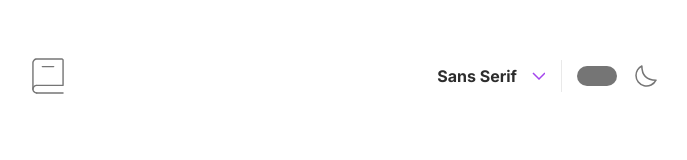
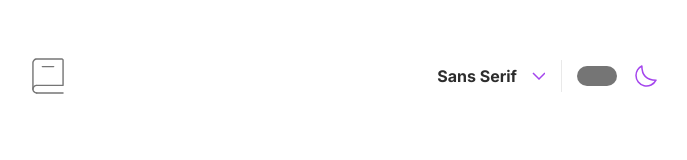
Before and after one commit to xhundo/dictionary, a React (Vite) app: page / in a window 1280 px wide. Shown: the top 160 px of the page, without its empty margins (288-975 px from the left). Built offline with nearby package versions, Linux system fonts and the light colour scheme.

Commit message:
refactor: stroke style

```diff
--- a/src/assets/Moon.tsx
+++ b/src/assets/Moon.tsx
@@ -1,4 +1,4 @@
-const Moon: React.FC = () => {
+const Moon: React.FC<{ theme: string }> = ({ theme }) => {
   return (
     <div className="cursor-pointer">
       <svg
@@ -12,7 +12,7 @@ const Moon: React.FC = () => {
           fillRule="evenodd"
           clipRule="evenodd"
           d="M1 10.449C0.998458 12.8283 1.80169 15.1383 3.27914 17.0033C4.75659 18.8683 6.82139 20.1788 9.13799 20.7218C11.4545 21.2647 13.8866 21.0082 16.039 19.994C18.1912 18.9797 19.9373 17.2673 20.9931 15.1352C11.5442 15.1352 6.85799 10.4479 6.85799 1C5.09842 1.87311 3.61767 3.22033 2.58266 4.88981C1.54765 6.5593 0.999502 8.48469 1 10.449Z"
-          stroke="#757575"
+          stroke={theme === 'light' ? '#757575' : '#A445ED'}
           strokeWidth="1.5"
           strokeLinecap="round"
           strokeLinejoin="round"
```
